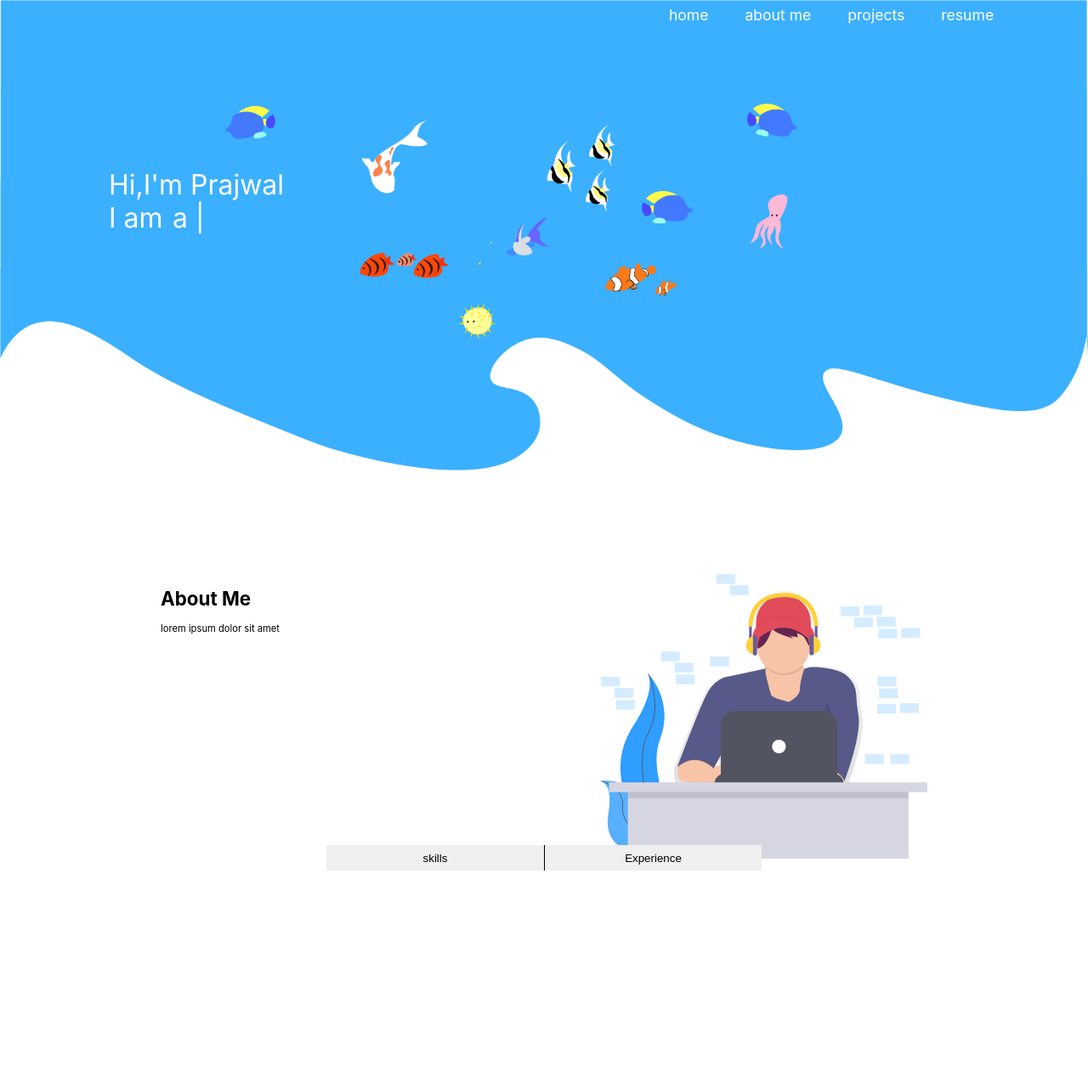
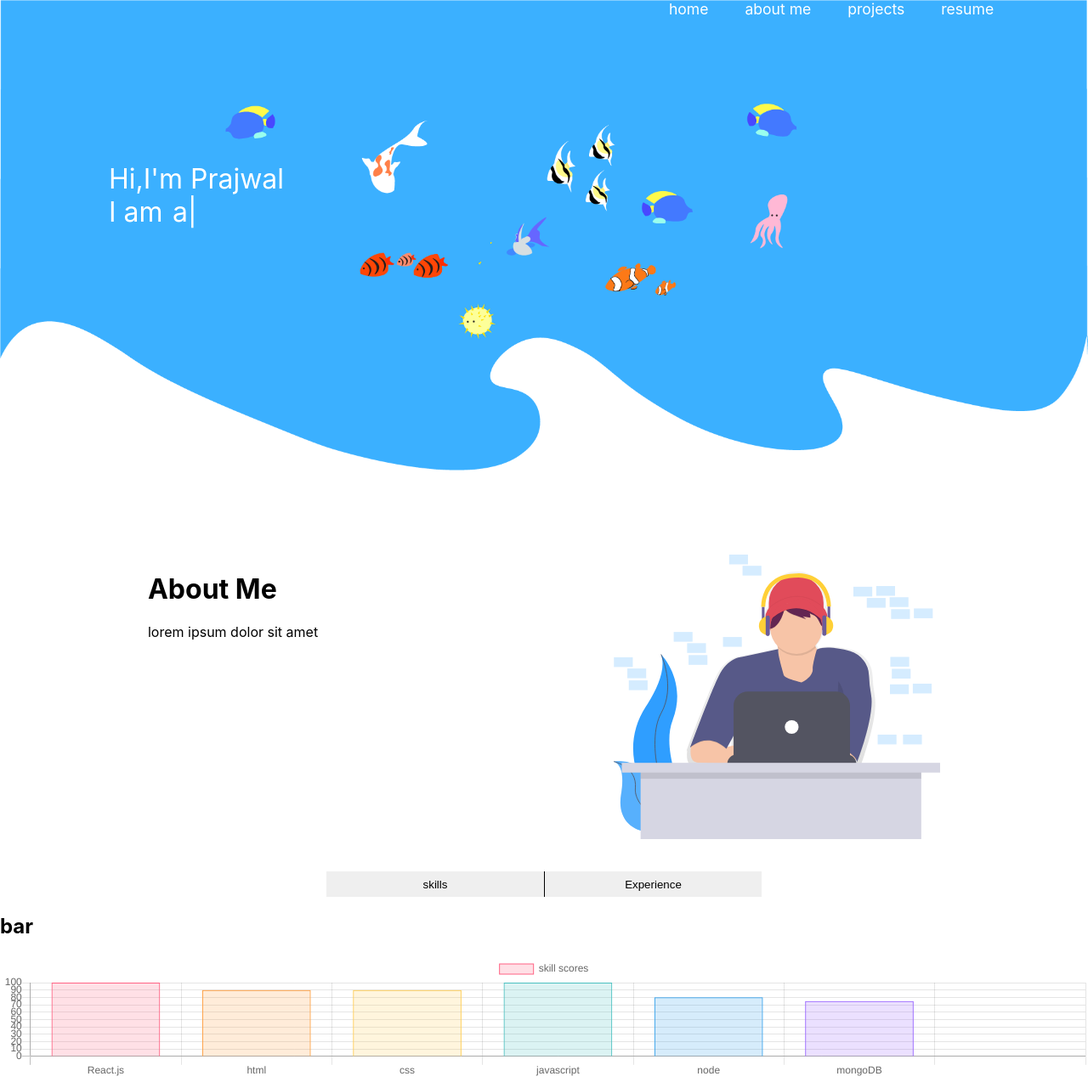
Before and after one commit to prajwalr308/portfolio-v2, a React (Create React App) app: page / in a window 1280 px wide. Shown: the whole page at 85% size. Before the commit the page ends 800 px from the top, so only its background shows below. Built offline with nearby package versions, Linux system fonts and the light colour scheme.

Commit message:
skills graph

```diff
--- a/package.json
+++ b/package.json
@@ -6,8 +6,10 @@
     "@testing-library/jest-dom": "^5.11.9",
     "@testing-library/react": "^11.2.5",
     "@testing-library/user-event": "^12.8.3",
+    "chart.js": "^2.9.4",
     "drei": "^1.0.0",
     "react": "^17.0.1",
+    "react-chartjs-2": "^2.11.1",
     "react-dom": "^17.0.1",
     "react-scripts": "4.0.3",
     "react-spring": "^8.0.27",
--- a/src/App.css
+++ b/src/App.css
@@ -6,15 +6,22 @@ html,body{
 
   margin: 0;
   padding: 0;
-position: fixed;
+
+}
+.html{
+  position: fixed
+  ;
 }
 
 .img{
-
+  display: none;
   width:100%;
 }
-@media only screen and (max-width: 760px) {
+@media only screen and (min-width: 768px) {
   .img{
-    display: none;
+    position: absolute;
+    top: 0;
+    z-index: -2;
+    display: block;
   }
 }
--- a/src/App.js
+++ b/src/App.js
@@ -3,18 +3,19 @@ import './App.css';
 import bg from '../src/assets/Asset 1.png'
 import Navbar from './components/navbar/Navbar';
 import TypeWriter from './components/typeWriter/TypeWriter';
-import Skill from './components/skills/Skill';
+
 import AboutMe from './components/aboutMe/AboutMe';
+import SkillAndExp from './components/skillAndExp/SkillAndExp';
 
 function App() {
   return (
     <div className="App">
+
+      <Navbar />
       <img src={bg} className="img" />
-      <Navbar />
-
       <TypeWriter />
       <AboutMe />
-      <Skill />
+      <SkillAndExp />
     </div>
   );
 }
--- a/src/components/aboutMe/AboutMe.css
+++ b/src/components/aboutMe/AboutMe.css
@@ -1,7 +1,5 @@
 .AboutMe {
-  position: relative;
-  left: 25%;
-  top: 40px;
+  margin-top:30%;
   font-size:0.7em;
 }
 .AboutMe__image {
@@ -10,9 +8,7 @@
 
 @media only screen and (min-width: 320px) {
   .AboutMe {
-    position: relative;
-    left: 25%;
-    top: 40px;
+  margin-left: 25%;
   }
   .AboutMe__image {
     width: 50%;
@@ -20,9 +16,8 @@
 }
 @media only screen and (min-width: 768px) {
   .AboutMe {
-    position: relative;
-    left: 0%;
-    top: 200px;
+  font-size:1em;
+   margin-left:0;
     display: flex;
     flex-direction: row-reverse;
     justify-content: space-around;
@@ -35,7 +30,7 @@
 
 @media only screen and (min-width: 1024px) {
   .AboutMe {
-    position: relative;
+
 
     top: 400px;
 
--- a/src/components/navbar/Navbar.css
+++ b/src/components/navbar/Navbar.css
@@ -4,13 +4,15 @@
   margin-top: 0%;
 
   margin-left: 55%;
-
-
+ width: 50%;
+ position:fixed;
+ top: 0%;
+ bottom:0;
+ right:0;
   color: rgb(255, 255, 255);
   background-color: rgb(146, 206, 255);
   z-index: 5;
-  height: 100%;
-  width: 100%;
+
 }
 .navbar__lists__desktop {
   display: none;
@@ -20,11 +22,13 @@
   margin-top: 10%;
 }
 .navbar__menu {
+position: fixed;
+  z-index: 10;
+right:2%;
 
-  z-index: 8;
-margin-left: 91%;
 
 }
+
 .container {
   display: inline-block;
   cursor: pointer;
@@ -82,7 +86,7 @@ margin-left: 91%;
     display: block;
     text-decoration: none;
     list-style-type: none;
-    margin-top: -53%;
+    margin-top: 0;
     color: rgb(255, 255, 255);
     display: flex;
     background-color: transparent;
@@ -92,7 +96,7 @@ margin-left: 91%;
     display: block;
     text-decoration: none;
     list-style-type: none;
-    margin-top: -43%;
+    margin-top: 0;
     color: rgb(255, 255, 255);
     display: flex;
     background-color: transparent;
--- a/src/components/skills/Skill.css
+++ b/src/components/skillAndExp/SkillAndExp.css
@@ -1,5 +1,5 @@
 .skill {
-  margin-top: 20%;
+  margin-top: 2%;
   width: 100%;
 }
 .skill__buttons button{
@@ -42,7 +42,7 @@
   }
 @media only screen and (min-width: 768px) {
     .skill {
-        margin-top: 30%;
+        margin-top: 3%;
       }
     .skill__buttons__skills {
         position:relative;
--- a/src/components/skills/Skill.js
+++ b/src/components/skillAndExp/SkillAndExp.js
@@ -1,7 +1,8 @@
 import React,{useState} from 'react'
-import './Skill.css'
+import './SkillAndExp.css'
+import Skill from './skills/Skill'
 
-const Skill = () => {
+const SkillAndExp = () => {
    const [state, setstate] = useState({
        'skillSelected':false,
        'expSelected':false,
@@ -25,10 +26,11 @@ const Skill = () => {
 
             <button className={state.expSelected ? "skill__buttons__exp--selected":"skill__buttons__exp"} onClick={expHandler}>Experience</button>
             </div>
+            <Skill />
             <div></div>
 
         </div>
     )
 }
 
-export default Skill
+export default SkillAndExp
--- /dev/null
+++ b/src/components/skillAndExp/skills/Skill.js
@@ -0,0 +1,54 @@
+import React from 'react';
+import {Bar} from 'react-chartjs-2';
+
+const data = {
+  labels: ['React.js', 'html', 'css', 'javascript', 'node', 'mongoDB',''],
+  datasets: [
+    {
+      label: 'skill scores',
+      backgroundColor: [
+        'rgba(255, 99, 132, 0.2)',
+        'rgba(255, 159, 64, 0.2)',
+        'rgba(255, 205, 86, 0.2)',
+        'rgba(75, 192, 192, 0.2)',
+        'rgba(54, 162, 235, 0.2)',
+        'rgba(153, 102, 255, 0.2)',
+        'rgba(201, 203, 207, 0.2)'
+      ],
+      borderColor: [
+        'rgb(255, 99, 132)',
+        'rgb(255, 159, 64)',
+        'rgb(255, 205, 86)',
+        'rgb(75, 192, 192)',
+        'rgb(54, 162, 235)',
+        'rgb(153, 102, 255)',
+        'rgb(201, 203, 207)'
+      ],
+      borderWidth: 1,
+      hoverBackgroundColor: 'rgba(0, 161, 255, 0.85)',
+      hoverBorderColor: 'rgba(0, 161, 255, 1)',
+      data: [100,90,90, 100,80,75,0]
+    }
+  ]
+};
+
+const Skill = () => {
+    return (
+      <div>
+      <h2>bar</h2>
+        <Bar
+
+          data={data}
+          width={100}
+          height={100}
+          options={{
+            maintainAspectRatio: false
+          }}
+        />
+      </div>
+    );
+
+}
+
+
+export default Skill
```
Also changed, not shown: src/components/skillAndExp/exp/Exp.js (added, +12 -0 lines), 1 other file (tests, documents, lock files or other folders).
